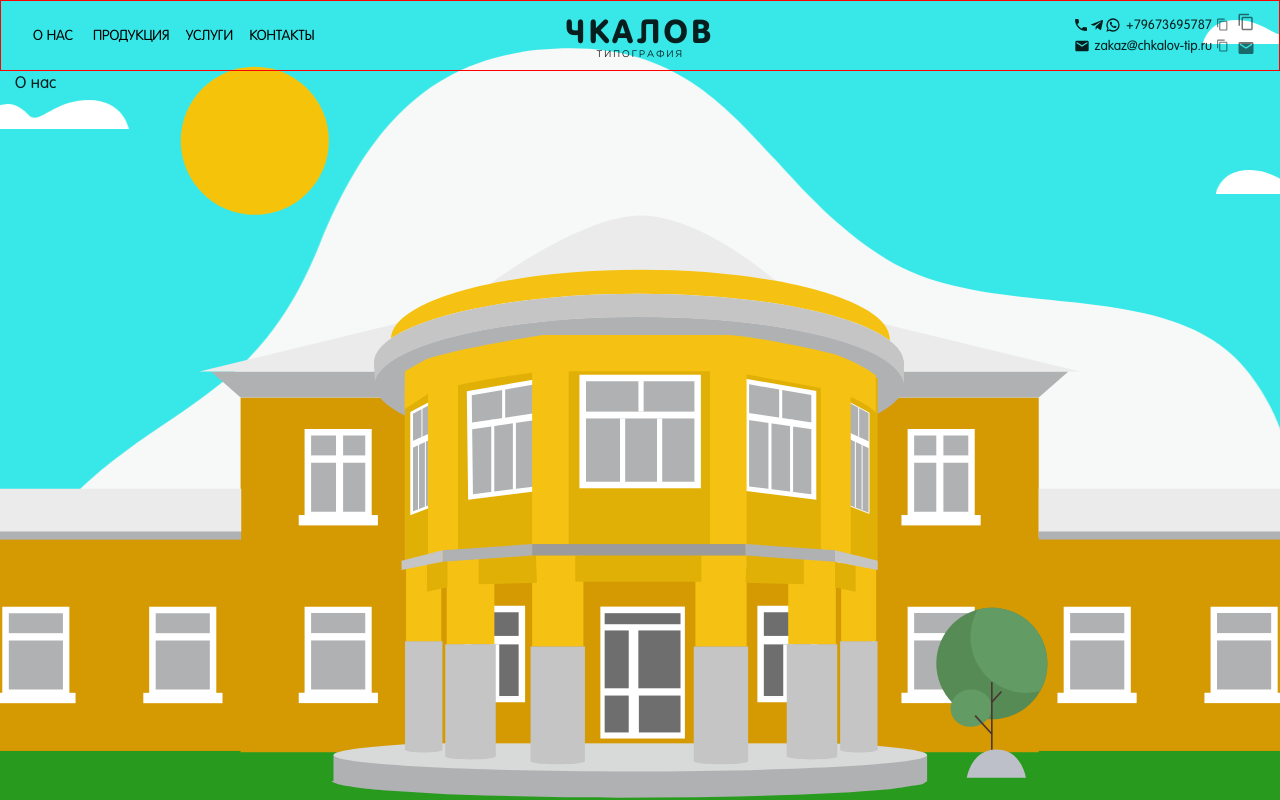
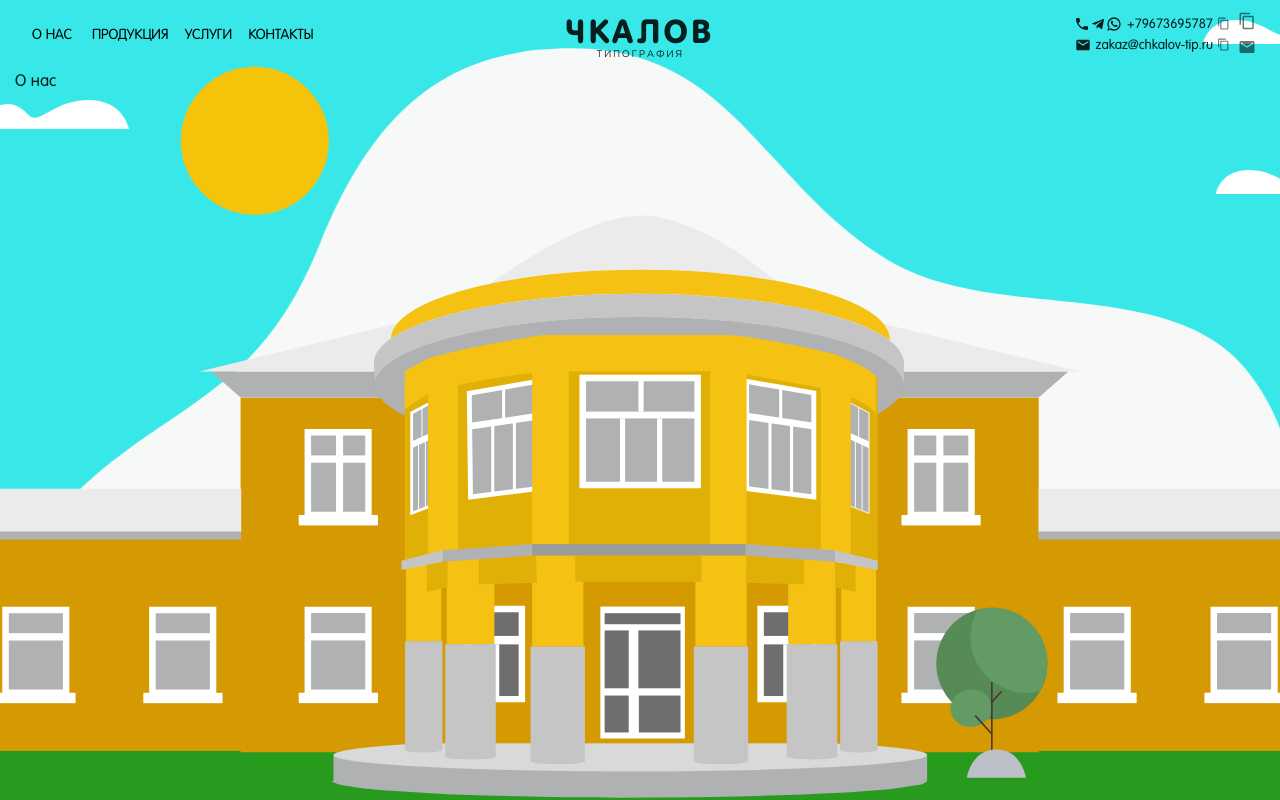
Before and after one commit to AdonaiJehosua/chkalov-tip, a Next.js app: page /about in a window 1280 px wide. Built offline with nearby package versions, Linux system fonts and the light colour scheme.

Commit message:
delete border

```diff
--- a/src/styles/navBarStyles.js
+++ b/src/styles/navBarStyles.js
@@ -2,7 +2,6 @@ export const navBarStyles = {
     appBar: {
         position: 'relative',
         display: 'flex',
-        border: '1px solid red'
     },
     logoWrapper: {
         display: { xs: 'flex' },
```
